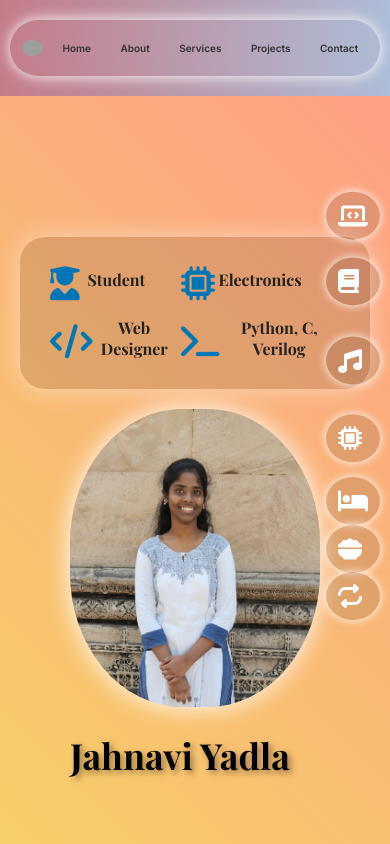
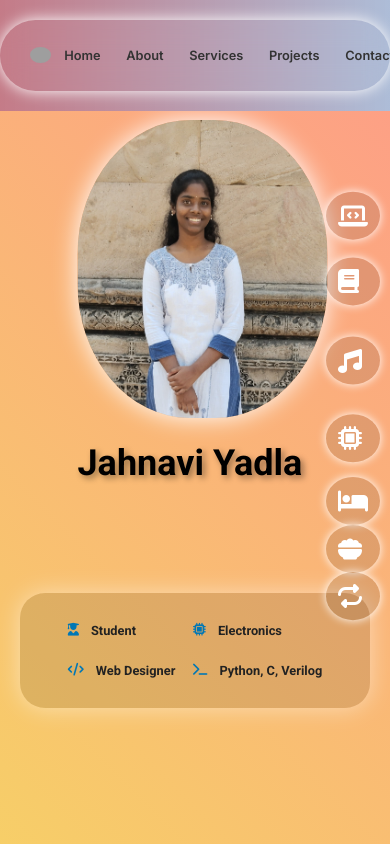
Before and after one commit to jahnavi9154/portfolio, a plain HTML site: page index.html in a window 390 px wide. Shown: the top 844 px of the page. Drawn offline with nearby package versions, Linux system fonts and the light colour scheme; grey boxes are pictures that could not be loaded.

Commit message:
Update style.css

```diff
--- a/style.css
+++ b/style.css
@@ -1,5 +1,5 @@
 @import url('https://fonts.googleapis.com/css2?family=Inter:wght@300;400;600;700&family=Playfair+Display:wght@400;700&display=swap');
-
+@import url('https://fonts.googleapis.com/css2?family=Roboto:ital,wght@0,100..900;1,100..900&display=swap');
         * {
             margin: 0;
             padding: 0;
@@ -353,12 +353,11 @@
 
         @media (max-width: 768px) {
             .navbar {
-                width: 95%;
-                padding: 12px;
+                width: 100%;
             }
 
             .navbar-right{
-                font: 10px;
+                font: 1em;
             }
 
             .logo-image{
@@ -366,7 +365,7 @@
             }
 
             .a-element {
-                font-size: 10px;
+                font-size: 0.8em;
                 padding: 1em;
             }
 
@@ -374,15 +373,21 @@
                 flex-direction: column;
                 height: auto;
                 padding: 20px;
+                z-index: 2;
             }
 
             .lt h1, .rt h1{
                 font-size: 1em;
+                font-family: "Roboto", sans-serif;
             }
 
             .right h1 i{
-                height: 0.75em;
-                width: 0.75em;
+                font-size: 1em;
+            }
+
+            .right{
+                position: relative;
+                transform: translate(0,20em);
             }
 
             .left, .right {
@@ -390,8 +395,9 @@
             }
 
             .img {
-                position: static;
-                transform: none;
+                position: relative;
+                transform: translate(-25%,-18em);
+                z-index: -1;
                 margin: 20px 0;
             }
 
@@ -401,6 +407,9 @@
 
             .home-h1 {
                 font-size: 36px;
+                position: relative;
+                transform: translate(0,-100%);
+                font-family: "Roboto", sans-serif;
             }
 
             .sub-cont, .project-sub {
@@ -421,4 +430,14 @@
                 font-size: 24px;
                 padding: 12px;
             }
+
+            .right h1{
+                font-size: 0.8em;
+                font-family: "Roboto", sans-serif;
+            }
+
+            .project-brief a{
+                color: blue;
+            }
+
         }
```
